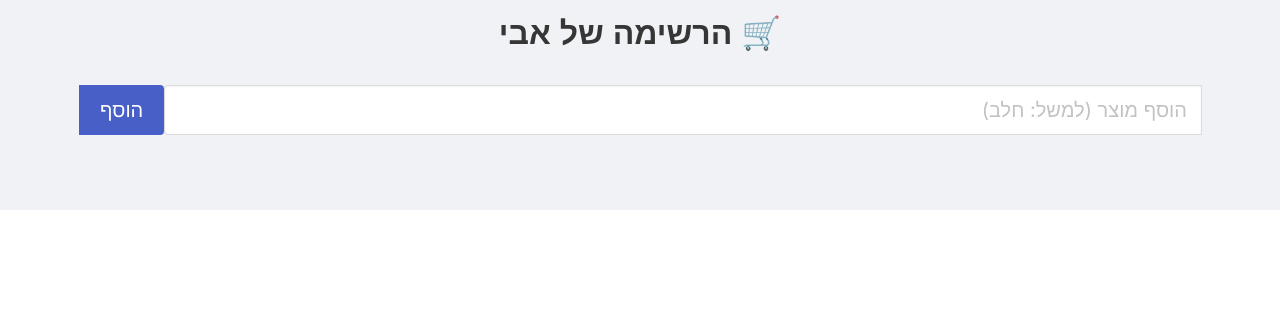
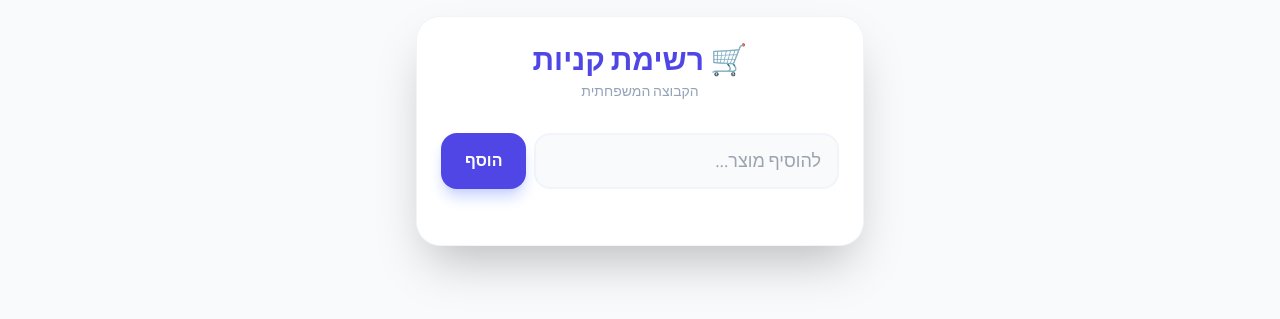
Before and after one commit to pavlo100-bit/-family-shopping-list-., a Python web app: template templates/index.html in a window 1280 px wide. Shown: the top 319 px of the page. Run offline with Jinja, Linux system fonts and the light colour scheme; the template is opened without the code that fills it, so the values that code supplies are empty; some libraries are stand-ins or nearby versions.

Commit message:
Update index.html

```diff
--- a/templates/index.html
+++ b/templates/index.html
@@ -2,47 +2,63 @@
 <html lang="he" dir="rtl">
 <head>
     <meta charset="UTF-8">
-    <meta name="viewport" content="width=device-width, initial-scale=1.0, maximum-scale=1.0, user-scalable=no">
-    <title>רשימת קניות</title>
-    <link rel="stylesheet" href="https://cdn.jsdelivr.net/npm/bulma@0.9.4/css/bulma.min.css">
+    <meta name="viewport" content="width=device-width, initial-scale=1.0">
+    <title>רשימת קניות משפחתית</title>
+    <script src="https://cdn.tailwindcss.com"></script>
+    <link href="https://fonts.googleapis.com/css2?family=Assistant:wght@300;400;700&display=swap" rel="stylesheet">
     <style>
-        body { background-color: #f0f2f5; font-family: sans-serif; padding-bottom: 50px; }
-        .container { max-width: 500px; padding: 15px; }
-        .item-card { background: white; margin-bottom: 8px; padding: 12px; border-radius: 10px; display: flex; align-items: center; box-shadow: 0 2px 5px rgba(0,0,0,0.1); }
-        .item-done { background-color: #e8f5e9; opacity: 0.6; text-decoration: line-through; }
-        .category-tag { font-size: 0.75rem; background: #3e8ed0; color: white; padding: 2px 8px; border-radius: 10px; margin-right: auto; }
-        .check-box { width: 25px; height: 25px; margin-left: 15px; }
-        .add-section { position: sticky; top: 0; background: #f0f2f5; padding: 10px 0; z-index: 10; }
+        body { font-family: 'Assistant', sans-serif; background-color: #f8fafc; }
+        .item-checked { text-decoration: line-through; color: #94a3b8; }
+        .category-header {
+            background: #f1f5f9;
+            padding: 6px 12px;
+            font-weight: bold;
+            border-radius: 8px;
+            margin-top: 16px;
+            font-size: 0.9rem;
+            color: #475569;
+            border-right: 4px solid #6366f1;
+        }
     </style>
 </head>
-<body>
-    <div class="container">
-        <h1 class="title has-text-centered">🛒 הרשימה של אבי</h1>
-
-        <div class="add-section">
-            <form action="/add" method="POST" class="field has-addons">
-                <div class="control is-expanded">
-                    <input class="input is-medium" type="text" name="item_name" placeholder="הוסף מוצר (למשל: חלב)" required>
-                </div>
-                <div class="control">
-                    <button class="button is-link is-medium">הוסף</button>
-                </div>
-            </form>
+<body class="p-4 bg-slate-50">
+    <div class="max-w-md mx-auto bg-white rounded-3xl shadow-2xl overflow-hidden p-6 border border-slate-100">
+        <div class="text-center mb-8">
+            <h1 class="text-3xl font-black text-indigo-600 mb-1">🛒 רשימת קניות</h1>
+            <p class="text-slate-400 text-sm">הקבוצה המשפחתית</p>
         </div>
 
-        <div id="shopping-list">
+        <form action="/add" method="POST" class="mb-8 flex gap-2">
+            <input type="text" name="item_name" placeholder="להוסיף מוצר..." class="flex-1 border-2 border-slate-100 rounded-2xl px-4 py-3 focus:outline-none focus:border-indigo-400 transition-all bg-slate-50 text-lg">
+            <button type="submit" class="bg-indigo-600 text-white px-6 py-3 rounded-2xl font-bold hover:bg-indigo-700 transition-all shadow-lg shadow-indigo-200 active:scale-95">הוסף</button>
+        </form>
+
+        <div class="space-y-1">
+            {% set last_cat = "" %}
             {% for item in items %}
-            <div class="item-card {{ 'item-done' if item[3] == 1 }}">
-                <input type="checkbox" class="check-box" onclick="window.location.href='/toggle/{{ item[0] }}'" {{ 'checked' if item[3] == 1 }}>
-                <span class="is-size-5">{{ item[1] }}</span>
-                <span class="category-tag">{{ item[2] }}</span>
-            </div>
+                {% if item[2] != last_cat %}
+                    <div class="category-header">{{ item[2] }}</div>
+                    {% set last_cat = item[2] %}
+                {% endif %}
+
+                <div class="flex items-center justify-between p-3 bg-white hover:bg-slate-50 rounded-xl transition-colors border-b border-slate-50 last:border-0">
+                    <a href="/toggle/{{ item[0] }}" class="flex-1 flex items-center gap-4 py-1">
+                        <div class="w-8 h-8 border-2 rounded-full flex items-center justify-center transition-all {{ 'bg-emerald-500 border-emerald-500 shadow-inner' if item[3] == 1 else 'border-slate-300 bg-white' }}">
+                            {% if item[3] == 1 %}
+                                <svg class="w-5 h-5 text-white" fill="none" stroke="currentColor" viewBox="0 0 24 24"><path stroke-linecap="round" stroke-linejoin="round" stroke-width="3" d="M5 13l4 4L19 7"></path></svg>
+                            {% endif %}
+                        </div>
+                        <span class="text-xl font-medium text-slate-700 {{ 'item-checked' if item[3] == 1 }}">{{ item[1] }}</span>
+                    </a>
+                </div>
             {% endfor %}
         </div>
 
         {% if items %}
-        <div class="has-text-centered mt-5">
-            <a href="/clear" class="button is-danger is-light is-small">נקה מוצרים שנקנו</a>
+        <div class="mt-10 pt-6 border-t border-slate-50">
+            <a href="/clear" class="block w-full text-center py-4 bg-rose-50 text-rose-600 rounded-2xl font-bold hover:bg-rose-100 transition-all border border-rose-100 shadow-sm active:scale-95">
+                🗑️ נקה מוצרים שנקנו
+            </a>
         </div>
         {% endif %}
     </div>
```
